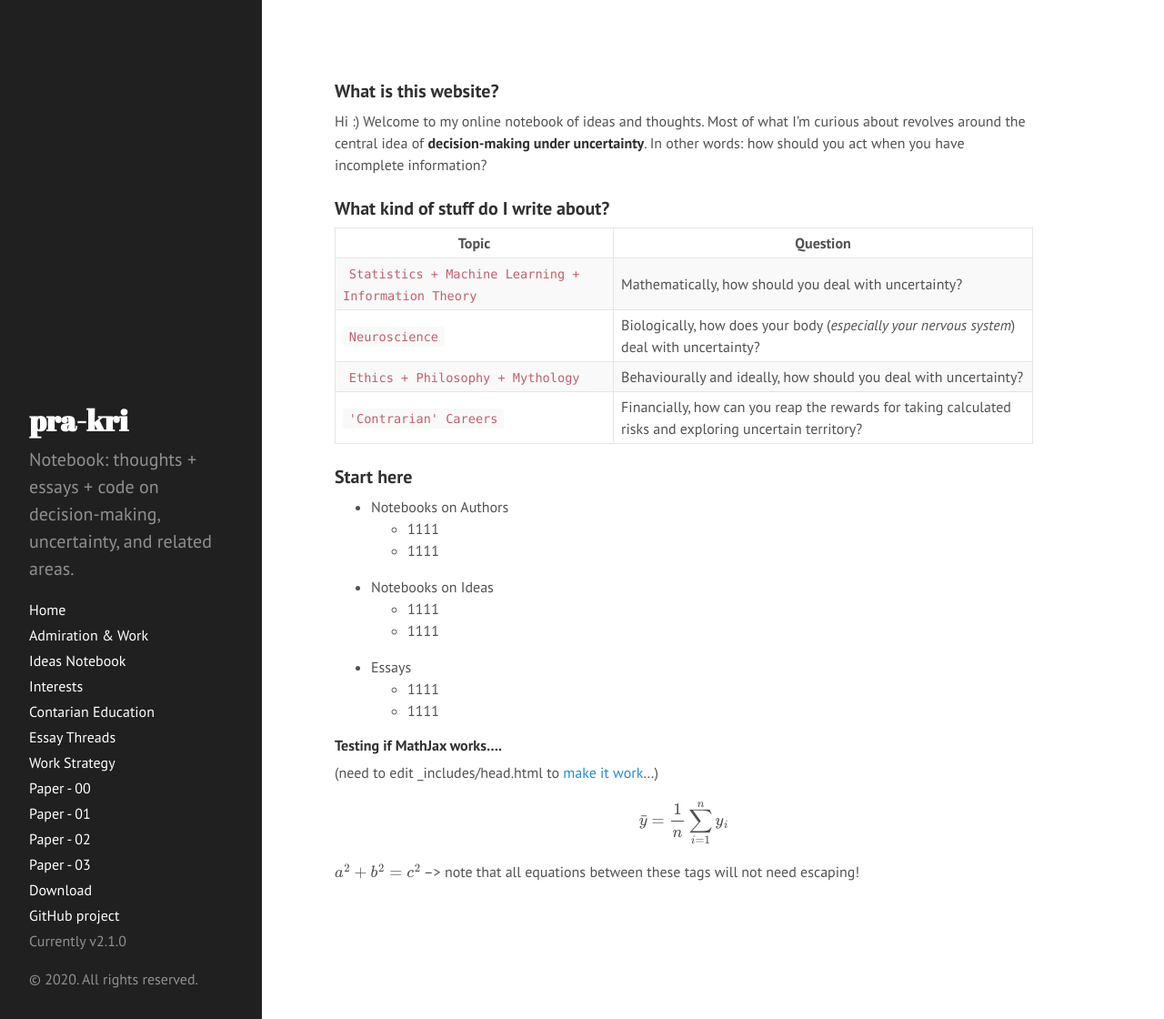
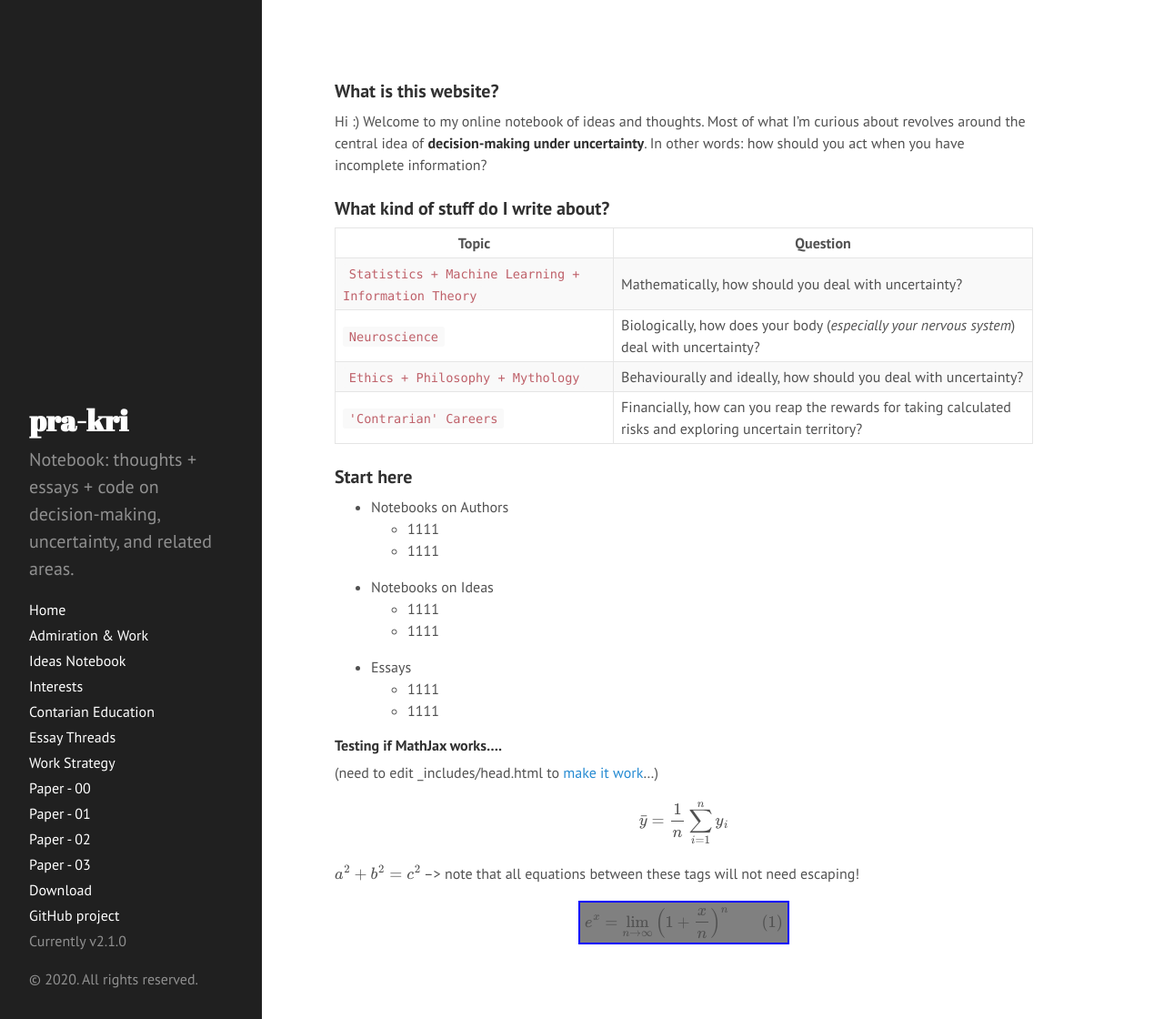
Before and after one commit to pra-kri/pra-kri.github.io, a Jekyll site: the page built from index.md, in a window 1280 px wide and 1120 px high. Shown: the whole window at 91% size. Built offline with Jekyll 4.4.1, drawn with Linux system fonts in a browser that asks for light colours; Markdown is read by kramdown in place of the engine named in the settings; formulas are drawn with MathJax 3.

Commit message:
Update index.md

```diff
--- a/index.md
+++ b/index.md
@@ -41,3 +41,5 @@ $$
  {% raw %}
   $$a^2 + b^2 = c^2$$ --> note that all equations between these tags will not need escaping!
  {% endraw %}
+
+ $$ \bbox[gray,5px,border:2px solid blue] { e^x=\lim_{n\to\infty} \left( 1+\frac{x}{n} \right)^n \qquad (1) } $$
```
